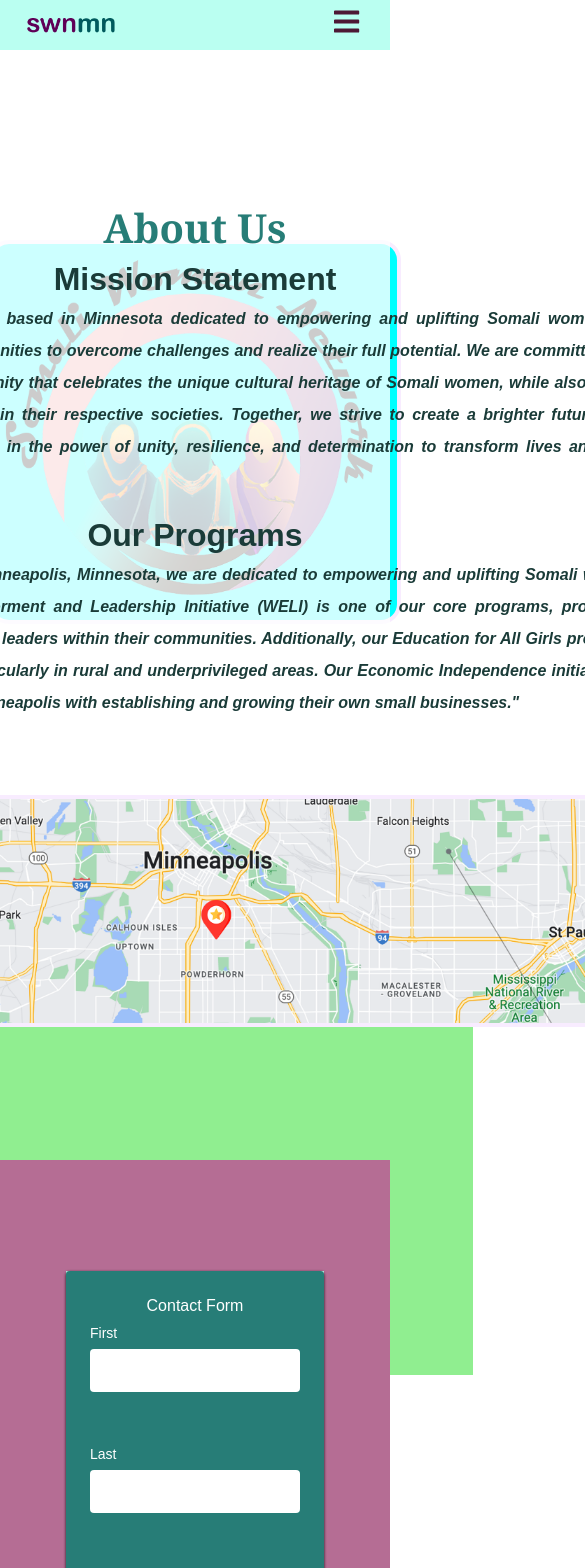
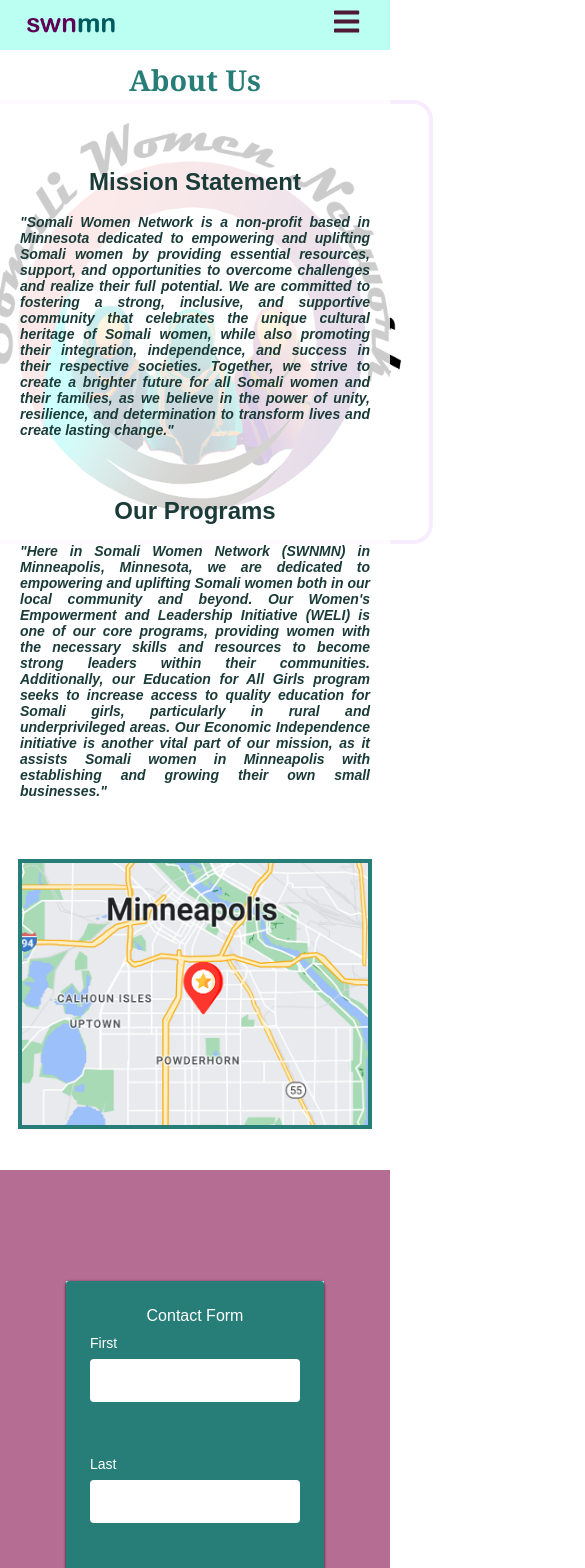
Before and after one commit to hayetechnology/swnmn, a React (Create React App) app in the folder frontend/: page / in a window 390 px wide. Shown: the top 1568 px of the page, 585 px wide, since content can reach past the window. Built offline with nearby package versions, Linux system fonts and the light colour scheme.

Commit message:
added map to mobile view

```diff
--- a/frontend/src/components/Home/HomeElements.js
+++ b/frontend/src/components/Home/HomeElements.js
@@ -1,5 +1,5 @@
 import styled from 'styled-components';
-import {darktorquise, torquise, white, black, lightpurple, lighttorquise} from '../../components/colors';
+import {darktorquise, torquise, white, black, lightpurple} from '../../components/colors';
 
 export const HomeContainer = styled.div`
   height: 960px;
@@ -23,12 +23,13 @@ export const HomeContainer = styled.div`
   }
 
   @media screen and (max-width: 468px) {
-    height: auto;
-    width: 100%;
+    height: 100%;
+    width: auto;
     display: flex;
     justify-content: center;
     align-items: center;
     padding: 0px;
+    margin-top: 60px;
     //background: ${white};
     position: relative;
     z-index: -5;
@@ -54,8 +55,8 @@ export const HombeBg = styled.div`
   width: 100%;
   height: 100%;
   z-index: -1;
-  //background-color: ${darktorquise};
-  //kale-green
+  //background-color:purple;
+  //purple
 `;
 
 export const HomeImage = styled.img`
@@ -64,7 +65,7 @@ export const HomeImage = styled.img`
   border: 4px solid ${lightpurple};
   border-radius: 20px;
   z-index: -2;
-  background-color: aqua;
+  //background-color: yellow;
   //yellow
 `;
 
@@ -77,18 +78,20 @@ export const HomeWrapper = styled.div`
   align-items: center;
   justify-content: start;
   z-index: 4;
-  //background-color: gray;
-  //gray
+  //background-color: lightskyblue;
+  //sky blue
 
   @media (max-width: 468px) {
+    position: relative;
+    height: 1110px;
     display: flex;
     flex-direction: column;
+    justify-content:start;
     align-items: center;
-    //background-color:gray;
-    //gray
+    //background-color: lightskyblue;
+    //sky blue
   }
 `;
-
 
 export const ContTop = styled.div`
   display: flex;
@@ -98,14 +101,16 @@ export const ContTop = styled.div`
   justify-content: center;
   padding: -100px 60px 60px 60px;
   z-index: -4;
-  //background-color:navy;
-  //light purple
+  //background-color:lightpink;
+  //lightpink
 
   @media screen and (max-width: 468px) {
     display: flex;
     flex-direction: column;
     align-items: center;
-    justify-content:center;
+    justify-content: center;
+    //background-color: lightpink;
+    //lightpink
   }
 `;
 
@@ -115,8 +120,18 @@ export const HomeMainTitle = styled.h4`
   font-weight:800;
   margin: 0px 0px 0px 0px;
   color: ${torquise};
-  //background-color: aqua;
-  //aqua
+  //background-color: gold;
+  //gold
+
+  @media screen and (max-width: 468px) {
+    font-family: Georgia;
+    font-size: 1.8rem;
+    font-weight:800;
+    margin: 0px 0px 40px 0px;
+    //background-color:gold;
+    //gold
+  }
+
 `;
 
 export const ContMiddle = styled.div`
@@ -128,8 +143,8 @@ export const ContMiddle = styled.div`
   justify-items: center;
   align-items: center;
   padding: 0px 60px 60px 60px;
-  //background-color: brown;
-  //brown
+  //background-color: lightyellow;
+  //lightyellow
 
   @media screen and (max-width: 468px) {
     display: grid;
@@ -139,10 +154,11 @@ export const ContMiddle = styled.div`
     grid-template-rows: 1fr 1fr;
     justify-items: center;
     align-items: center;
-    margin: 0px 20px 0px 20px;
+    padding:0px;
+    margin: 0px;
     z-index: 4;
-    //background-color: brown;
-    //brown
+    //background-color: lightyellow;
+    //lightyellow
   }
 `;
 
@@ -152,9 +168,15 @@ export const ContLeft = styled.div`
   flex-direction: column;
   justify-content: center;
   align-items: center;
-  padding: 0px 60px 0 60px;
-  //background-color: yellow;
-  //yellow
+  //background-color: cadetblue;
+  //bluegray
+
+  @media screen and (max-width: 468px) {
+    padding: 0px 20px 0px 20px;
+    margin: 0px;
+    //background-color: cadetblue;
+    //blluegray;
+  }
 `;
 
 export const TitleL = styled.h6`
@@ -162,22 +184,40 @@ export const TitleL = styled.h6`
   line-height:3rem;
   color:${darktorquise};
   padding:0px;
+  //background-color: pink;
+  //pink
+
   @media screen and (max-width: 468px) {
-    font-size: 2rem;
-    padding: 0px 20px 0px 20px;
+    font-size: 1.5rem;
+    line-height:1.5rem;
+    padding: 0px;
+    margin-bottom:20px;
+    //background-color: pink;
+    //pink
   }
 `;
 
 export const ParaL = styled.p`
-  font-size: 1.2rem;
+  font-size: 1rem;
   font-weight: 700;
   font-style: italic;
   line-height: 2rem;
   color:${darktorquise};
   text-align: justify;
+  //background-color:lightgreen;
+  //lightgreen
+
   @media screen and (max-width: 468px) {
-    font-size: 1rem;
-    padding: 0px 40px 0px 40px;
+    font-size: 14px;
+    font-weight: 700;
+    font-style: italic;
+    line-height: 1rem;
+    padding: 0px;
+    margin:0px;
+    color:${darktorquise};
+    text-align: justify;
+    //background-color:lightgreen;
+    //lightgreen
   }
 `;
 
@@ -187,7 +227,15 @@ export const ContRight = styled.div`
   flex-direction: column;
   justify-content: center;
   align-items: center;
-  //background-color: lightgreen;
+  //background-color: plum;
+  //violet
+
+  @media screen and (max-width: 468px) {
+    padding: 0px 20px 0px 20px;
+    margin: 30px 0px 0px 0px;
+    //background-color: plum;
+    //violet;
+  }
 `;
 
 export const TitleR = styled.h6`
@@ -195,22 +243,40 @@ export const TitleR = styled.h6`
   line-height:3rem;
   color:${darktorquise};
   padding: 0px;
-  @media screen and (max-width: 468px) {
-    font-size: 2rem;
-    padding: 0px 20px 0px 20px;
+  //background-color:lightblue;
+  //lightblue
+
+    @media screen and (max-width: 468px) {
+    font-size: 1.5rem;
+    line-height: 1.5rem;
+    padding: 0px;
+    margin-bottom: 20px;
+    //background-color: lightblue;
+    //lightblue
   }
 `;
 
 export const ParaR = styled.p`
-  font-size: 1.2rem;
+  font-size: 1rem;
   font-weight:700;
   font-style: italic;
   line-height: 2rem;
   color:${darktorquise};
   text-align: justify;
+  //background-color: lightpink;
+  //light pink
+
   @media screen and (max-width: 468px) {
-    font-size: 1rem;
-    padding: 0px 40px 0px 40px;
+    font-size: 14px;
+    font-weight: 700;
+    font-style: italic;
+    line-height: 1rem;
+    padding: 0px;
+    margin: 0px;
+    color:${darktorquise};
+    text-align: justify;
+    //background-color:lightpink;
+    //light pink
   }
 `;
 
@@ -219,28 +285,39 @@ export const ContBottom = styled.div`
   justify-content: center;
   width: 40%;
   margin: 0px auto 0px auto;
-  background-color: lightgreen;
+  //background-color: lightgreen;
   //light green
 
   @media screen and (max-width: 468px) {
-    display: grid;
-    font-family: 'Assistant', sans-serif;
-    font-weight: 700;
-    grid-template-columns: auto;
-    grid-template-rows: 2fr 1fr 2fr; ;
-    justify-items: center;
-    align-items: center;
-    margin: 0px 20px 0px 20px;
-    z-index: 4;
-    //background-color: lightgreen;
+    display: flex;
+    justify-content: center;
+    margin: 60px auto 0px auto;
+    background-color: lightgreen;
     //light green
   }
 `;
 
-export const HomeLocationImageCont = styled.img`
+export const HomeLocationImageContLrg = styled.img`
   max-height: 232px;
   width: auto;
-  background-color: ${lighttorquise};
   border:4px solid ${lightpurple};
+  //background-color: yellow;
   //yellow
+
+  @media screen and (max-width: 468px) {
+    display: none;
+  }
 `;
+
+export const HomeLocationImageContSmall = styled.img`
+  display: none;
+
+  @media screen and (max-width: 468px) {
+    display flex;
+    max-height: 270px;
+    width: auto;
+    border:4px solid ${torquise};
+    //background-color: plum;
+    //light purple
+  }
+`;
--- a/frontend/src/components/Home/index.js
+++ b/frontend/src/components/Home/index.js
@@ -14,10 +14,12 @@ import {
   HomeImage,
   HombeBg,
   HomeMainTitle,
-  HomeLocationImageCont,
+  HomeLocationImageContLrg,
+  HomeLocationImageContSmall
 } from './HomeElements';
 import HomeSomaliWomenNetworkLogo from '../../images/HomeSomaliWomenNetworkLogo.png';
-import HomeLocationImage  from '../../images/HomeLocationImage.png';
+import HomeLocationImageLrg  from '../../images/HomeLocationImageLrg.png';
+import HomeLocationImageSmall  from '../../images/HomeLocationImageSmall.png';
 
   function HomeSection() {
     return (
@@ -67,8 +69,10 @@ import HomeLocationImage  from '../../images/HomeLocationImage.png';
           </ContRight>
         </ContMiddle>
         <ContBottom>
-          <HomeLocationImageCont src={HomeLocationImage}>
-          </HomeLocationImageCont>
+          <HomeLocationImageContLrg src={HomeLocationImageLrg}>
+          </HomeLocationImageContLrg>
+          <HomeLocationImageContSmall src={HomeLocationImageSmall}>
+          </HomeLocationImageContSmall>
         </ContBottom>
       </HomeWrapper>
     </HomeContainer>
```
Also changed, not shown: frontend/src/images/HomeLocationImageLrg.png (renamed from frontend/src/images/HomeLocationImage.png), frontend/src/images/HomeLocationImageSmall.png (added).
